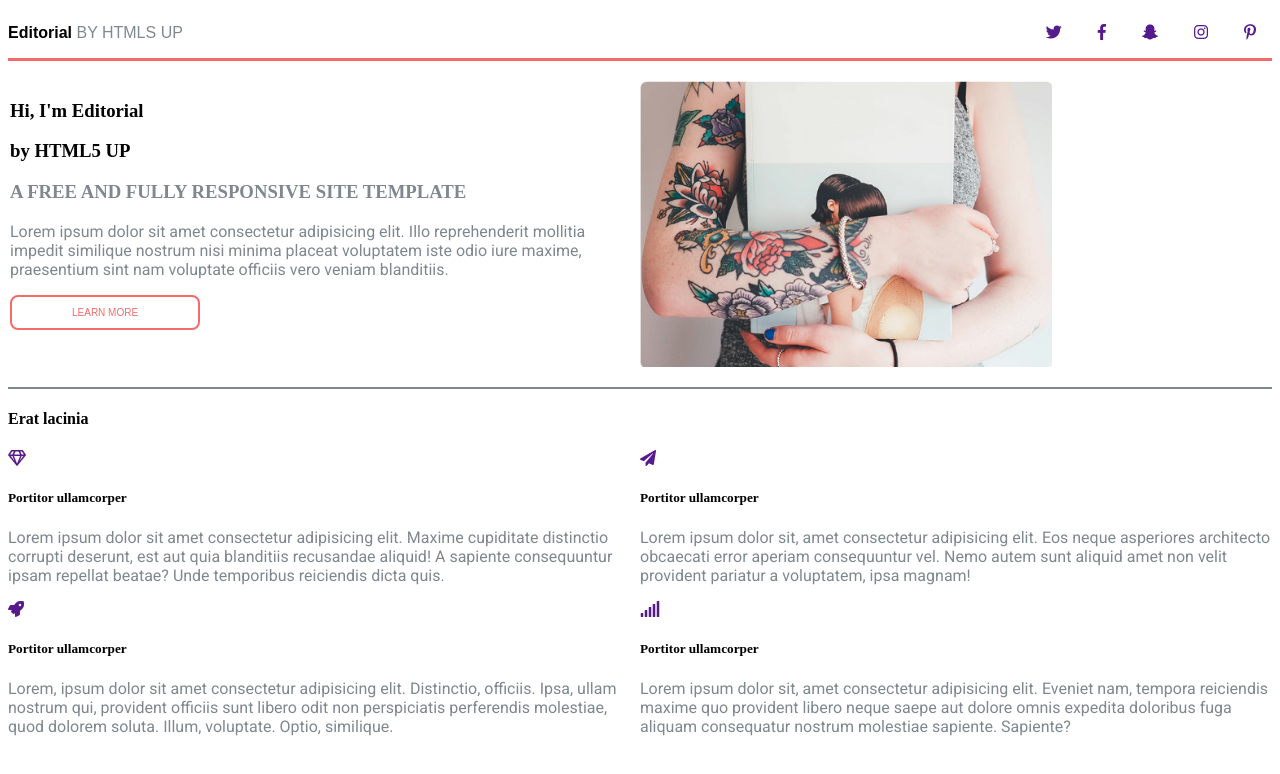
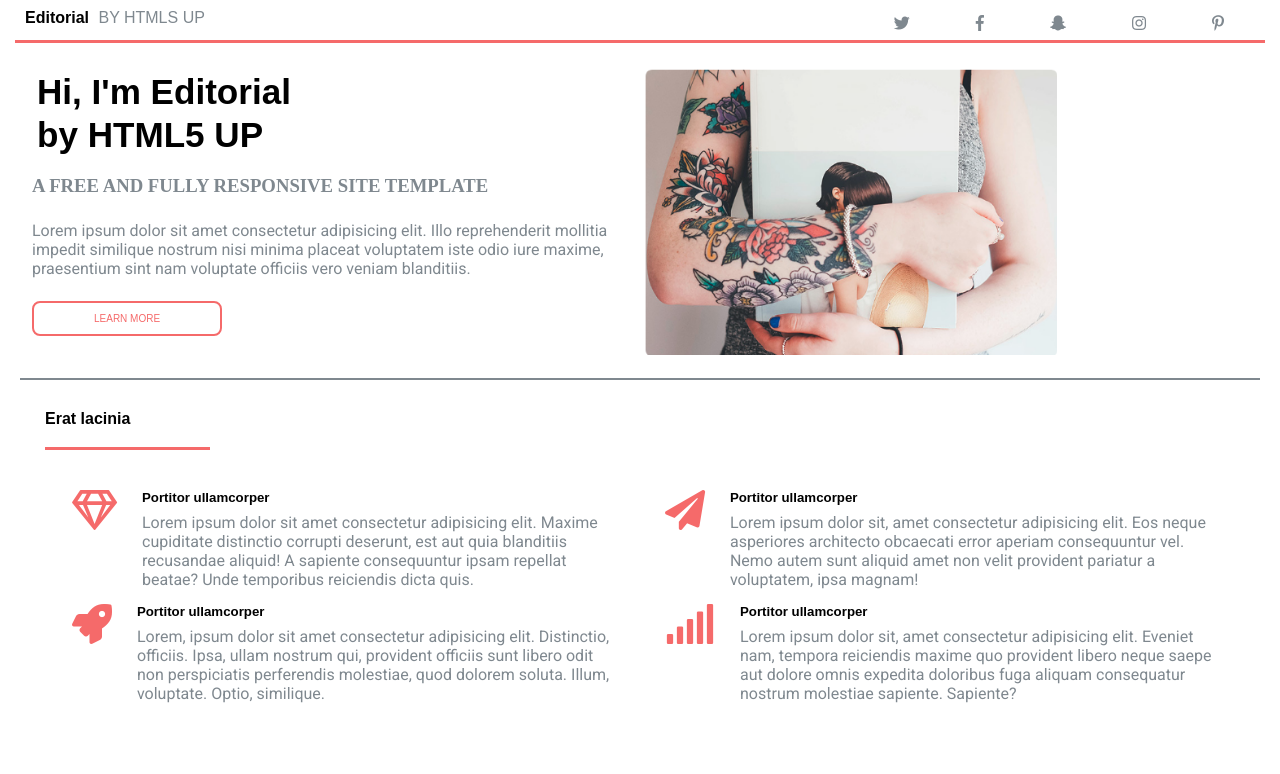
Before and after one commit to danmerb/labo4web, a plain HTML site: page index.html in a window 1280 px wide. Drawn offline with Linux system fonts and the light colour scheme.

Commit message:
tercer commit

```diff
--- a/index.html
+++ b/index.html
@@ -14,11 +14,11 @@
         <p class="titulo"><span>Editorial</span> BY HTMLS UP</p>
         <nav>
             <ul>
-                <li> <a href="" ><i class="fab fa-twitter"></i></a></li>
-                <li> <a href=""><i class="fab fa-facebook-f"></i></a></li>
-                <li> <a href=""><i class="fab fa-snapchat-ghost"></i></a></li>
-                <li> <a href=""><i class="fab fa-instagram"></i></a></li>
-                <li> <a href=""><i class="fab fa-pinterest-p"></i></a></li>
+                <li> <a class="red" href="" ><i class="fab fa-twitter"></i></a></li>
+                <li> <a class="red" href=""><i class="fab fa-facebook-f"></i></a></li>
+                <li> <a class="red" href=""><i class="fab fa-snapchat-ghost"></i></a></li>
+                <li> <a class="red" href=""><i class="fab fa-instagram"></i></a></li>
+                <li> <a class="red" href=""><i class="fab fa-pinterest-p"></i></a></li>
 
             </ul>
         </nav>
@@ -27,52 +27,62 @@
     <section>
         <article class="container2">
             <div class="main">
+                <div class="tema">
                     <h1>Hi, I'm Editorial</h1>
                     <h1>by HTML5 UP</h1>
+                </div>
 
                 <h3>A FREE AND FULLY RESPONSIVE SITE TEMPLATE</h3>
+                <br>
                 <P>Lorem ipsum dolor sit amet consectetur adipisicing elit. Illo reprehenderit mollitia impedit similique nostrum nisi minima placeat voluptatem iste odio iure maxime, praesentium sint nam voluptate officiis vero veniam blanditiis.</P>
-            <input type="button" value="LEARN MORE">
+                <input class="boton" type="button" value="LEARN MORE">
             </div>
 
             <img  src="img1.png" alt="imagen tatuaje">
         </article>
-        <div>
-                <h4>Erat lacinia</h4>
-            </div>
+
+                <h4 class="gridcont">Erat lacinia</h4>
+
         <article class="main2">
 
             <div>
+                <div class="ob">
                     <div>
-                    <div>
-                            <a href=""><i class="far fa-gem"></i></a>
-                            <h5>Portitor ullamcorper</h5>
-
+                        <a class="logo" href=""><i class="far fa-gem"></i></a>
                     </div>
                     <div>
-
-
+                        <h5>Portitor ullamcorper</h5>
                         <p>Lorem ipsum dolor sit amet consectetur adipisicing elit. Maxime cupiditate distinctio corrupti deserunt, est aut quia blanditiis recusandae aliquid! A sapiente consequuntur ipsam repellat beatae? Unde temporibus reiciendis dicta quis.</p>
                     </div>
                 </div>
+                <div class="ob">
                     <div>
-                <a href=""><i class="fas fa-rocket"></i></a>
+                        <a  class="logo" href=""><i class="fas fa-rocket"></i></a>
+                    </div>
+                    <div>
                         <h5>Portitor ullamcorper</h5>
                         <p>Lorem, ipsum dolor sit amet consectetur adipisicing elit. Distinctio, officiis. Ipsa, ullam nostrum qui, provident officiis sunt libero odit non perspiciatis perferendis molestiae, quod dolorem soluta. Illum, voluptate. Optio, similique.</p>
-
+                    </div>
                 </div>
             </div>
             <div>
+                <div class="ob">
                     <div>
-                <a href=""><i class="fas fa-paper-plane"></i></a>
+                        <a  class="logo" href=""><i class="fas fa-paper-plane"></i></a>
+                    </div>
+                    <div>
                         <h5>Portitor ullamcorper</h5>
                         <p>Lorem ipsum dolor sit, amet consectetur adipisicing elit. Eos neque asperiores architecto obcaecati error aperiam consequuntur vel. Nemo autem sunt aliquid amet non velit provident pariatur a voluptatem, ipsa magnam!</p>
-
+                    </div>
+                </div>
+                <div class="ob">
+                    <div>
+                        <a  class="logo" href=""><i class="fas fa-signal"></i></a>
                     </div>
                     <div>
-                <a href=""><i class="fas fa-signal"></i></a>
                         <h5>Portitor ullamcorper</h5>
                         <p>Lorem ipsum dolor sit, amet consectetur adipisicing elit. Eveniet nam, tempora reiciendis maxime quo provident libero neque saepe aut dolore omnis expedita doloribus fuga aliquam consequatur nostrum molestiae sapiente. Sapiente?</p>
+                    </div>
                 </div>
             </div>
         </article>
--- a/style.css
+++ b/style.css
@@ -1,5 +1,9 @@
 .titulo{
     font-family: sans-serif;
+}
+
+* {
+    margin: 3px 5px;
 }
 
 p{
@@ -26,6 +30,10 @@ nav ul li{
     display: inline;
     padding: 1em;
 
+
+}
+.red{
+    color:#7f888f;
 }
 
 input{
@@ -51,16 +59,52 @@ input:hover{
     grid-template-columns: 50% 50%;
     border-bottom: 2px solid #7f888f ;
     padding: 20px 2px;
-
+    margin-bottom: 30px;
 
 }
 .main2{
     display: grid;
     grid-template-columns: 50% 50%;
+    margin: 30px;
+    padding: 20px 2px;
+
+}
+.ob{
+    display: flex;
+    flex-direction: row;
 
 }
 
-.logo1{
-    display: flex;
-    flex-direction: row;
+.logo{
+    color: #f56a6a;
+    font-size: 40px;
 }
+
+
+
+.boton{
+    margin-top: 20px;
+}
+
+.gridcont{
+    font-family: sans-serif;
+    display: inline;
+    border-bottom: 3px solid #f56a6a;
+    margin-left: 30px;
+    padding: 20px 80px 20px 0px;
+
+
+}
+
+h5{
+    font-family: sans-serif;
+    padding-bottom: 5px;
+}
+
+
+.main .tema{
+    font-family: sans-serif;
+    font-size: 30px;
+    font-weight: bolder;
+    margin-bottom: 20px;
+}
```
Lines whose indentation alone changed are shown as unchanged.
